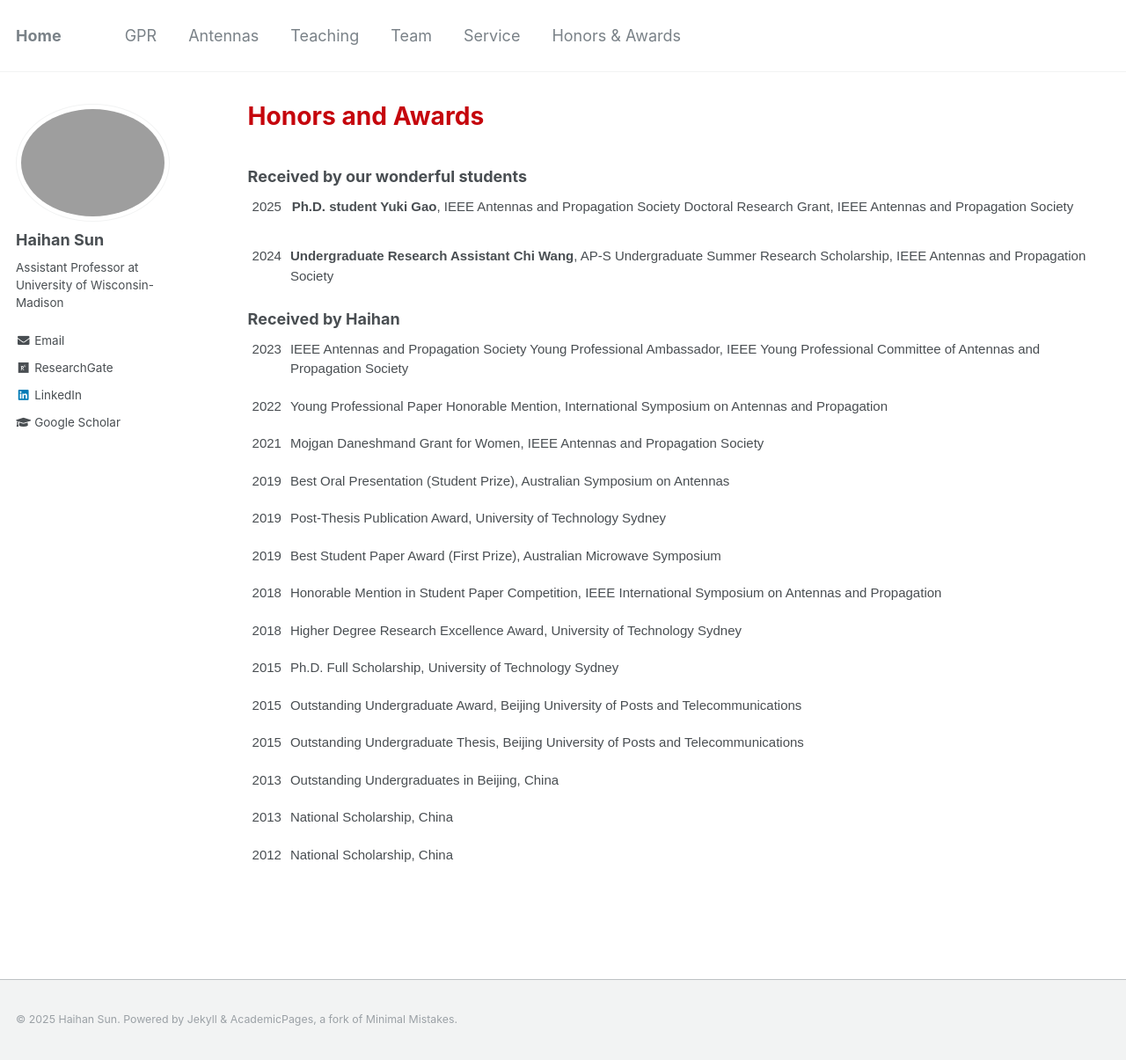
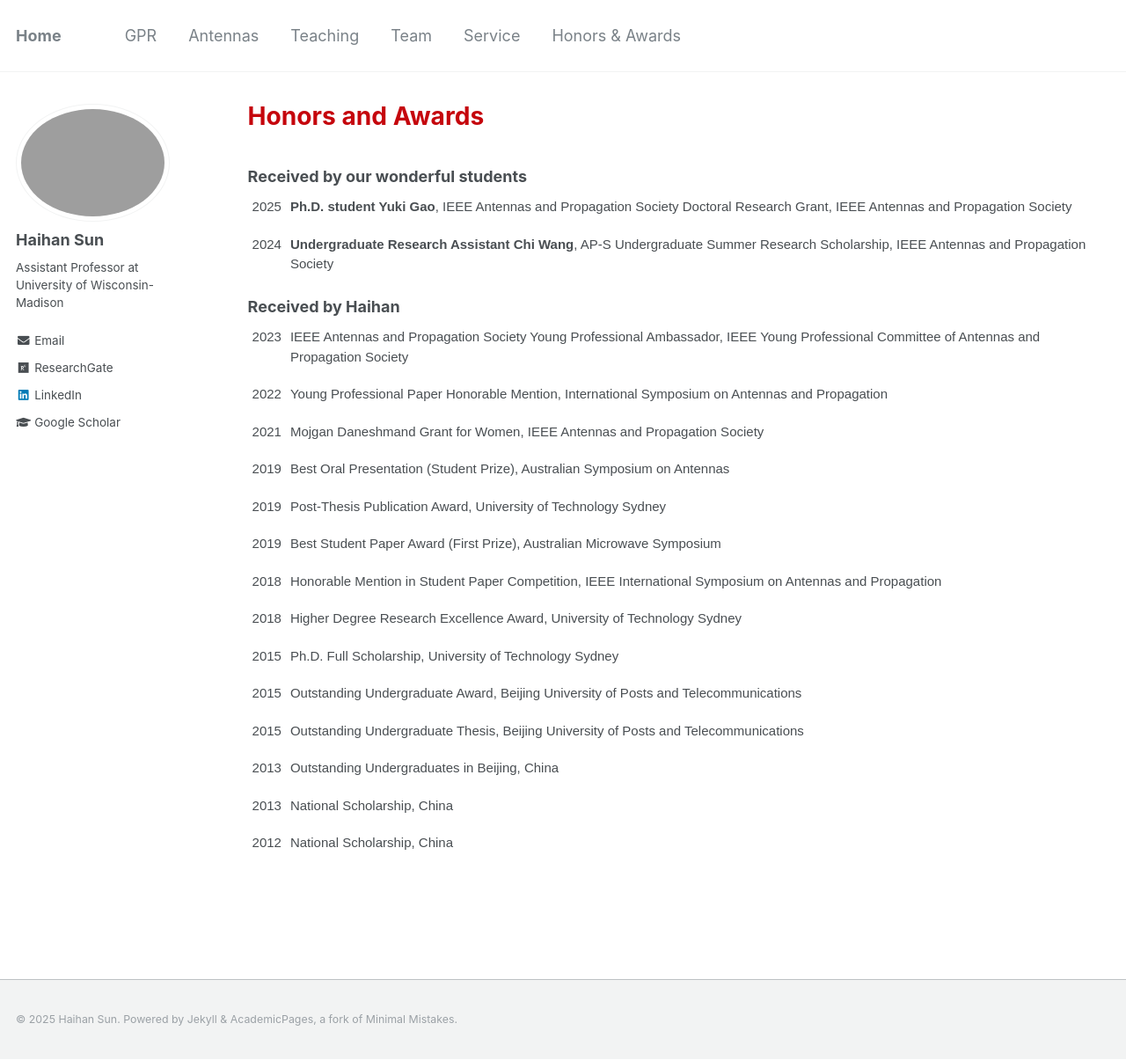
Before and after one commit to Haihan-Sun/Haihan-Sun.github.io, a Jekyll site: the page built from _pages/awards.html, in a window 1280 px wide and 1205 px high. Shown: the whole window at 88% size. Built offline with Jekyll 4.4.1, drawn with Linux system fonts in a browser that asks for light colours.

Commit message:
Update awards.html

```diff
--- a/_pages/awards.html
+++ b/_pages/awards.html
@@ -23,17 +23,14 @@ author_profile: true
     <td class="tg-ko0z">2025</td>
     <td class="tg-ko0z"> <b>Ph.D. student Yuki Gao</b>, IEEE Antennas and Propagation Society Doctoral Research Grant, IEEE Antennas and Propagation Society <br>
 </td>
-  </tr>
-  </tbody>
-</table>
-
-<table class="tg">
-<tbody>
+    </tr>
+    <tr>
     <td class="tg-ko0z">2024</td>
     <td class="tg-ko0z"> <b>Undergraduate Research Assistant Chi Wang</b>, AP-S Undergraduate Summer Research Scholarship, IEEE Antennas and Propagation Society <br>
-</td>
-  </tr>
-  </tbody>
+    </tr>
+
+
+</tbody>
 </table>
 
 <b> Received by Haihan </b>
@@ -45,9 +42,6 @@ author_profile: true
     <td class="tg-ko0z">IEEE Antennas and Propagation Society Young Professional Ambassador, IEEE Young Professional Committee of Antennas and Propagation Society <br>
 </td>
   </tr>
-
-
-
   <tr>
     <td class="tg-ko0z">2022</td>
     <td class="tg-ko0z">Young Professional Paper Honorable Mention, International Symposium on Antennas and Propagation </td>
```
